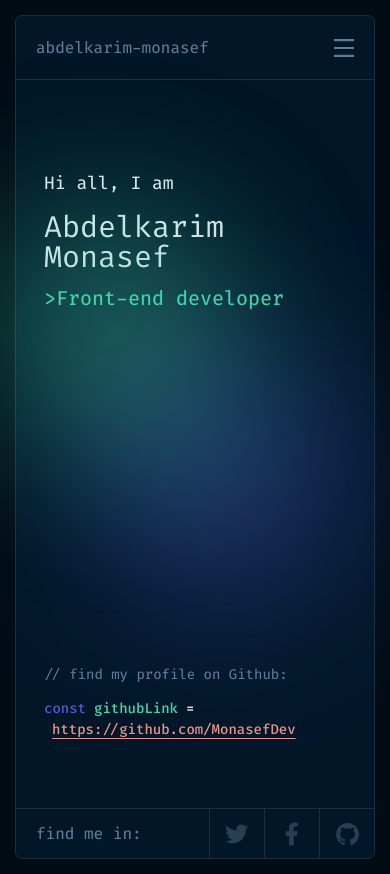
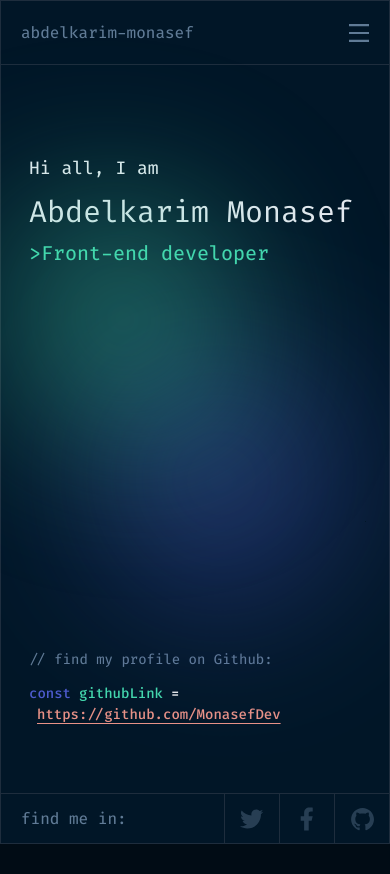
Before and after one commit to MonasefDev/portfolio, a React (Vite) app: page / in a window 390 px wide. After the commit the page ends 844 px from the top, so only its background shows below. Built offline with nearby package versions, Linux system fonts and the light colour scheme.

Commit message:
fix errors in mobile

```diff
--- a/src/index.css
+++ b/src/index.css
@@ -77,7 +77,7 @@ main.page {
 /* MOBILE AND TABLET (SM - LG) */
 @media (max-width: 1024px) {
   html {
-    margin: 15px;
+    margin: 0;
     min-height: 100%;
     height: stretch;
     width: stretch;
@@ -87,6 +87,7 @@ main.page {
     @apply flex flex-col bg-blue-background;
     justify-content: space-between;
     height: auto;
+    border-radius: 0;
     min-height: stretch; /* This allows the page view for mobile to be full height when the content is less than the screen height. */
     width: 100%;
     width: auto;
```
